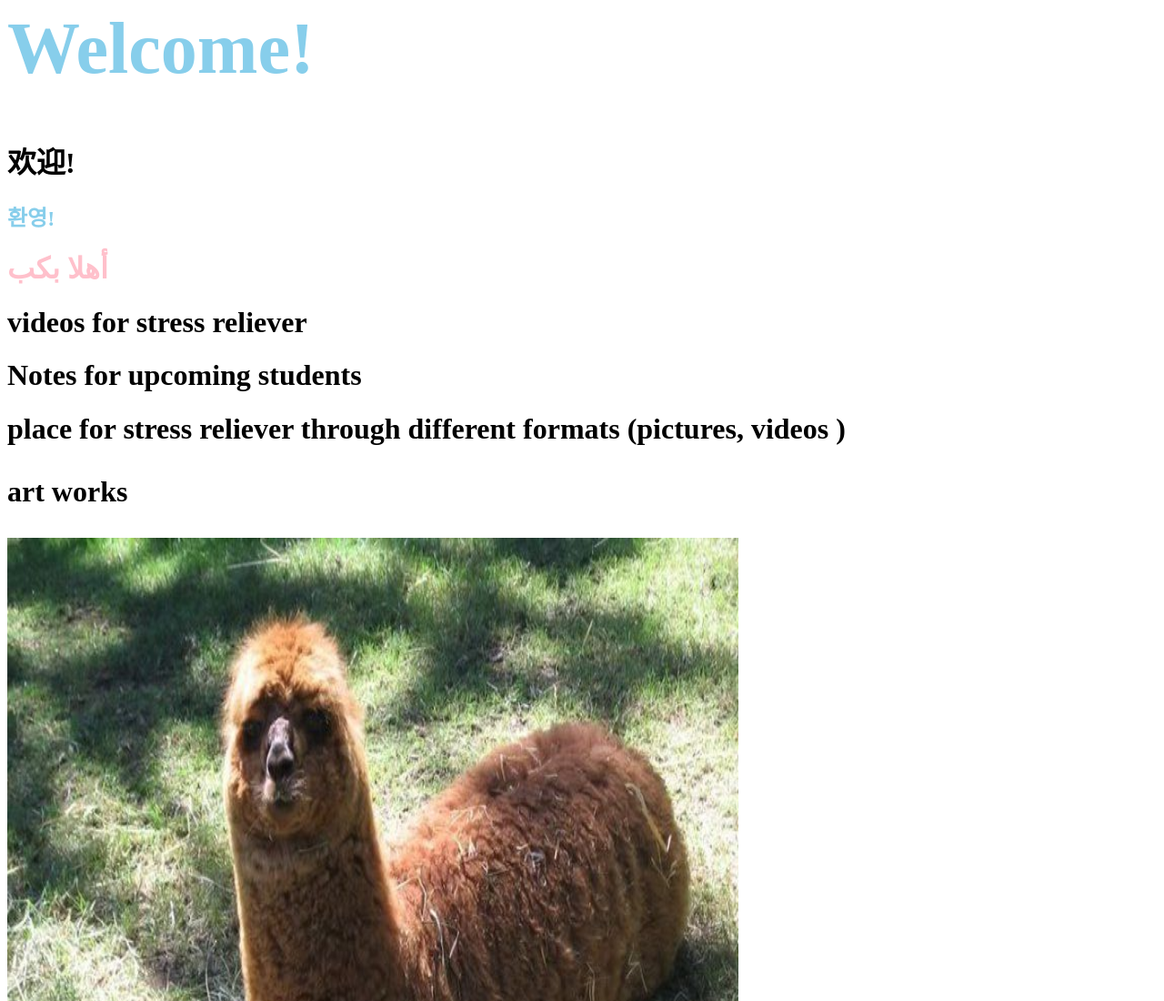
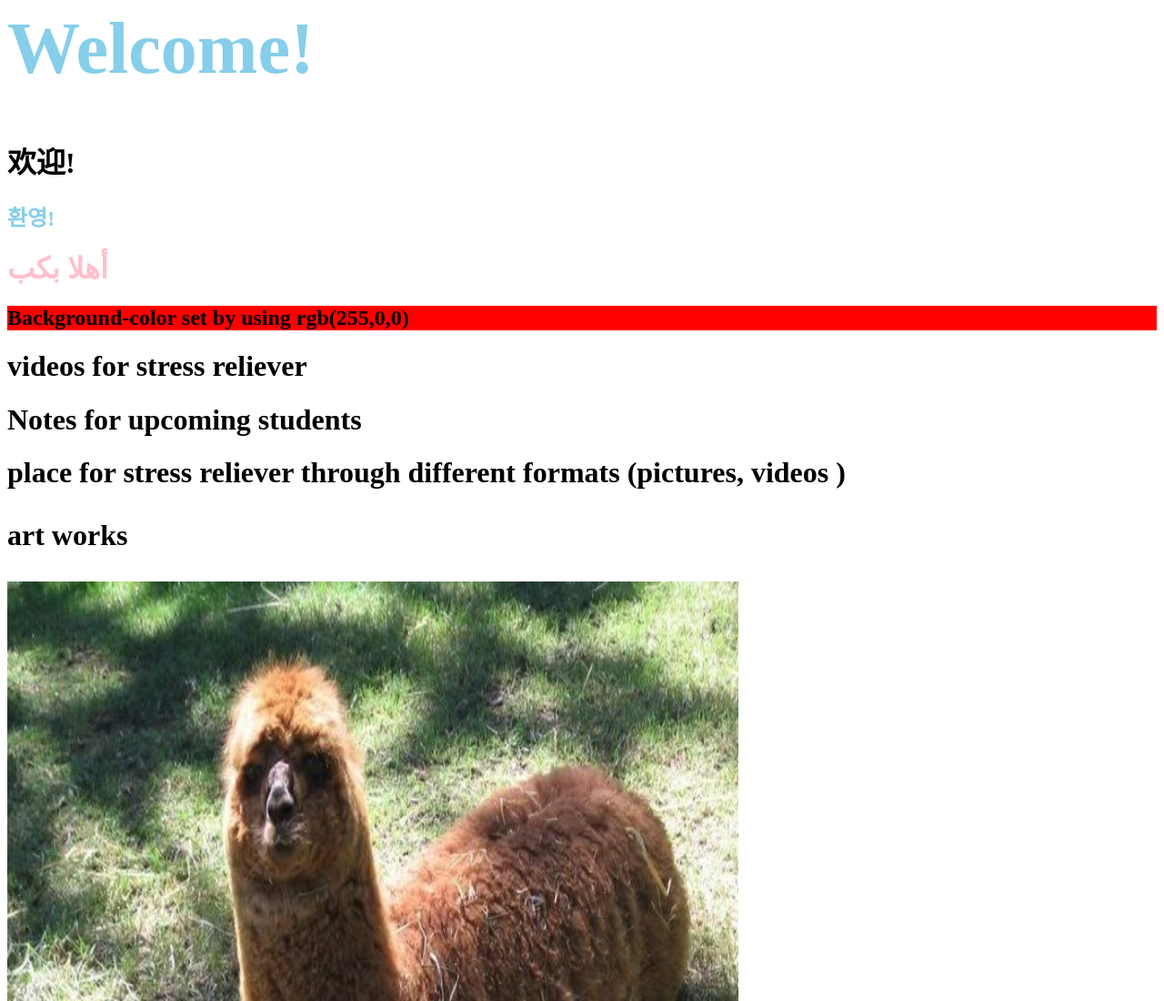
Before and after one commit to xuexinxu/xuexinxu.github.io, a plain HTML site: page index.html in a window 1280 px wide. Shown: the top 1100 px of the page at 91% size. Drawn offline with Linux system fonts and the light colour scheme.

Commit message:
BG color

```diff
--- a/index.html
+++ b/index.html
@@ -6,6 +6,10 @@
 <!DOCTYPE html>
 <html>
 <body>
+
+<h2 style="background-color:rgb(255,0,0)">
+Background-color set by using rgb(255,0,0)
+</h2>
 
 <P><P><h1 style="font-family:Viner Hand ITC;" style="color:skyblue;">videos for stress reliever</h1></P></P>
 </P><h1 style="font-family:Viner Hand ITC;" style="color:skyblue;">Notes for upcoming students</h1></P>
```
